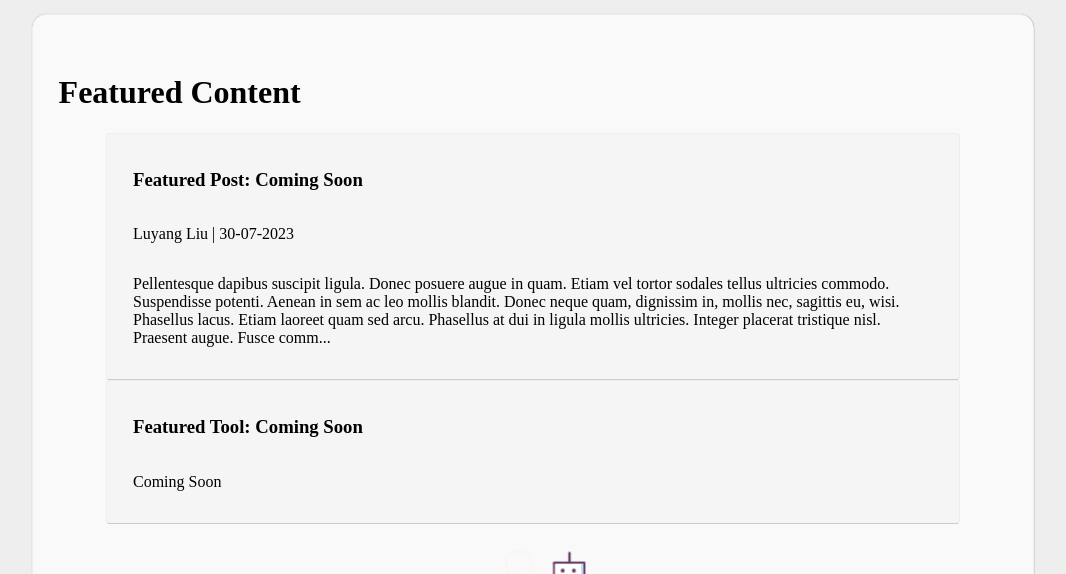
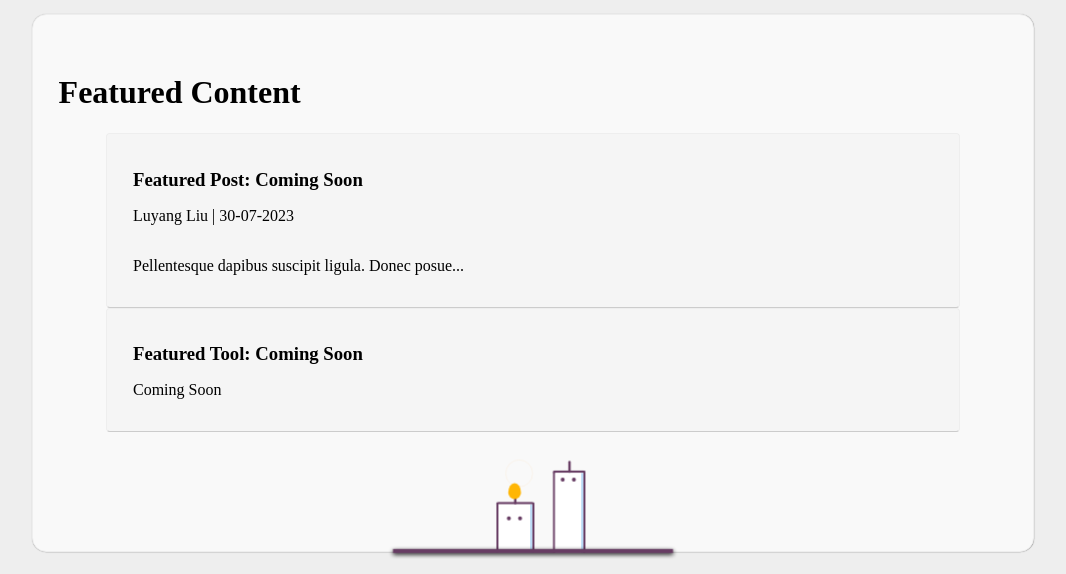
Before and after one commit to luyangliuable/personal-portfolio, a React (Create React App) app in the folder client/: page / in a window 1280 px wide. Shown: the part 1100-1674 px from the top of the page, without its empty margins (107-1173 px from the left). Built offline with nearby package versions, Linux system fonts and the light colour scheme; no server answers; a web font is replaced by a local one.

Commit message:
Improved dark room overlay filter and improved some styling

```diff
--- a/client/src/App.css
+++ b/client/src/App.css
@@ -153,7 +153,6 @@ body {
     background-color: rgba(200, 200, 200, 0.1);
     border-radius: 10px;
     border: 1px solid #EEE;
-    cursor: pointer;
     display: flex;
     flex-direction: column;
     position: relative;
--- a/client/src/components/Card/Card.css
+++ b/client/src/components/Card/Card.css
@@ -10,3 +10,7 @@
     color: #000;
     transition: background .3s ease-in;
 }
+
+.card-heading {
+    margin-bottom: 0px !important;
+}
--- a/client/src/components/Card/Card.tsx
+++ b/client/src/components/Card/Card.tsx
@@ -23,7 +23,7 @@ class Card extends Component<ICardProps, ICardState> {
                 }}
                 onMouseMove={cardGradientEffect}
                 className="card-item card">
-                <h3>{this.props.heading}</h3>
+                <h3 className="card-heading">{this.props.heading}</h3>
                 {
                     this.checkAuthorAndDateIsValid() && (
                         <p>{this.props.author ?? ''} | {this.props.date_created && isoDateFormatToString(new Date(this.props.date_created))}</p>
--- a/client/src/components/FeaturedContentSection/FeaturedContentSection.css
+++ b/client/src/components/FeaturedContentSection/FeaturedContentSection.css
@@ -12,6 +12,14 @@
     max-width: var(--home-container-max-width);
     overflow-y: scroll;
     margin-bottom: 10vh; /* Leave room for the candles */
+}
+
+.featured-section-content-in-dark-room {
+    -webkit-filter: blur(5px);
+    -moz-filter: blur(5px);
+    -o-filter: blur(5px);
+    -ms-filter: blur(5px);
+    background: #333;
 }
 
 @media screen and (min-height: 700px) {
--- a/client/src/components/FeaturedContentSection/FeaturedContentSection.tsx
+++ b/client/src/components/FeaturedContentSection/FeaturedContentSection.tsx
@@ -56,14 +56,14 @@ class FeaturedContentSection extends Component<IFeaturedContentSectionProps, IFe
     render() {
         return (
             <div ref={this.currentComponentRef} className="featured-content-section">
-                <div className="dark-room-filter"></div>
+                {/* <div className="dark-room-filter"></div> */}
                 <h1 style={{ textAlign: "left", marginLeft: "2vw" }}>
                     Featured Content
                 </h1>
-                <div className="featured-section-content">
+                <div className="featured-section-content featured-section-content-in-dark-room">
                     <Card
                         heading={this.getFeaturedPostHeading()}
-                        body={truncateTextBody(this.state.featuredPost.body)}
+                        body={truncateTextBody(this.state.featuredPost.body, 50)}
                         author={this.state.featuredPost.author}
                         date_created={this.state.featuredPost.date_created}
                         link={`/blog?id=${this.state.featuredPost._id.$oid}`}
--- a/client/src/components/TwinCandle/TwinCandle.tsx
+++ b/client/src/components/TwinCandle/TwinCandle.tsx
@@ -281,11 +281,11 @@ class TwinCandles extends Component<ITwinCandleProps, ITwinCandleState> {
             });
 
             // TODO temporary solution because I am tired start
-            var element: HTMLElement = document.querySelector(".dark-room-filter");
+            var element: HTMLElement = document.querySelector(".featured-section-content");
 
-            // Check if the element exists and set its display to "none"
+            // Check if the element exists and set its "darkness"
             if (element) {
-                element.style.display = "none";
+                element.classList.remove('featured-section-content-in-dark-room');
             }
             // temporary solution because I am tired end
 
@@ -297,11 +297,11 @@ class TwinCandles extends Component<ITwinCandleProps, ITwinCandleState> {
 
     public turnCandleLightOff = () => {
         // TODO temporary solution because I am tired start
-        var element: HTMLElement = document.querySelector(".dark-room-filter");
+        var element: HTMLElement = document.querySelector(".featured-section-content");
 
         // Check if the element exists and set its display to "none"
         if (element) {
-            element.style.display = "block";
+            element.classList.add('featured-section-content-in-dark-room');
         }
 
         // temporary solution because I am tired end
--- a/client/src/components/Utility/StringUtility.tsx
+++ b/client/src/components/Utility/StringUtility.tsx
@@ -1,6 +1,6 @@
-const truncateTextBody = (text: string): string => {
-    return text && text.length > 400
-        ? text.substring(0, 400) + "..."
+const truncateTextBody = (text: string, size: number = 200): string => {
+    return text && text.length > size
+        ? text.substring(0, size) + "..."
         : text;
 }
 
```
